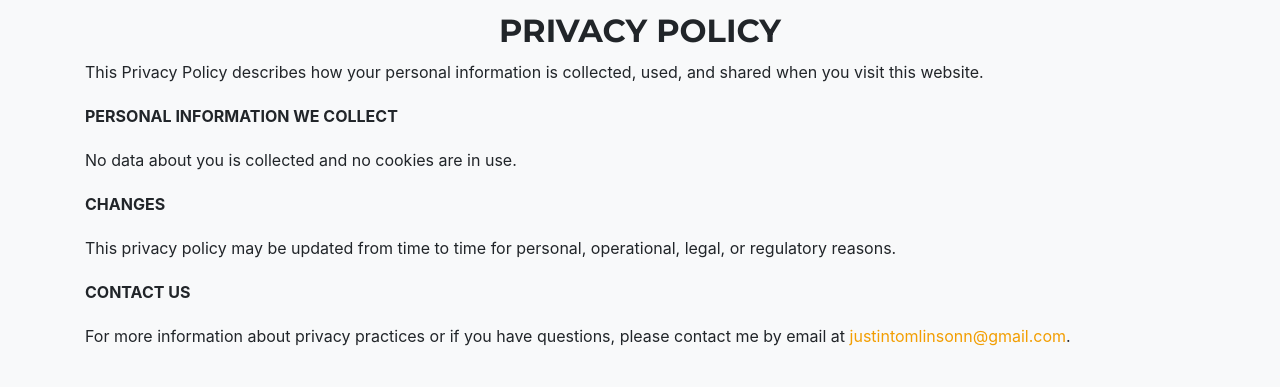
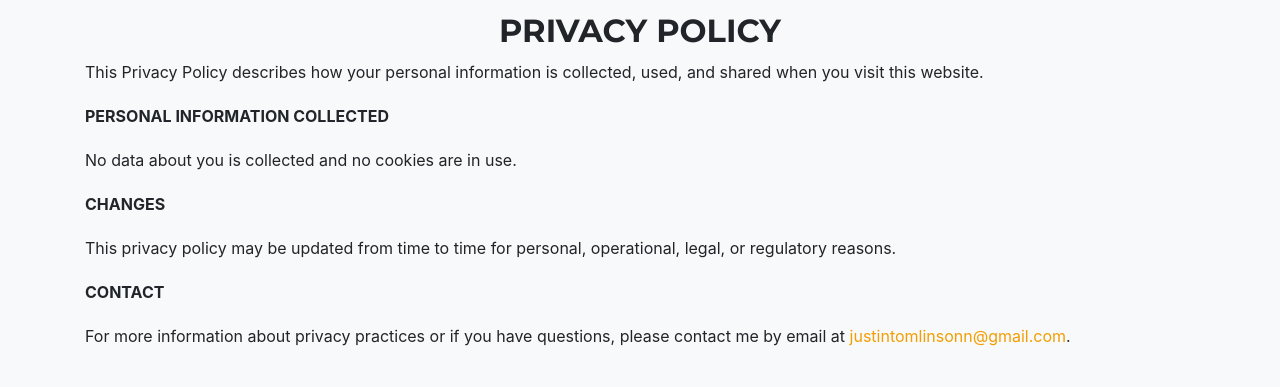
Before and after one commit to tomljr2/tomljr2.github.io, a Jekyll site: the page built from legal.md, in a window 1280 px wide. Shown: the part 138-525 px from the top of the page. Built offline with Jekyll 4.4.1, drawn with Linux system fonts in a browser that asks for light colours; some web fonts are replaced.

Commit message:
Update legal.md

```diff
--- a/legal.md
+++ b/legal.md
@@ -10,7 +10,7 @@ background: grey
 
 This Privacy Policy describes how your personal information is collected, used, and shared when you visit this website.
 
-**PERSONAL INFORMATION WE COLLECT**
+**PERSONAL INFORMATION COLLECTED**
 
 {% if site.analytics.google %}
 
@@ -34,6 +34,6 @@ No data about you is collected and no cookies are in use.
 
 This privacy policy may be updated from time to time for personal, operational, legal, or regulatory reasons.
 
-**CONTACT US**
+**CONTACT**
 
 For more information about privacy practices or if you have questions, please contact me by email at <a href="mailto:{{ site.email }}">{{ site.email }}</a>.
```
